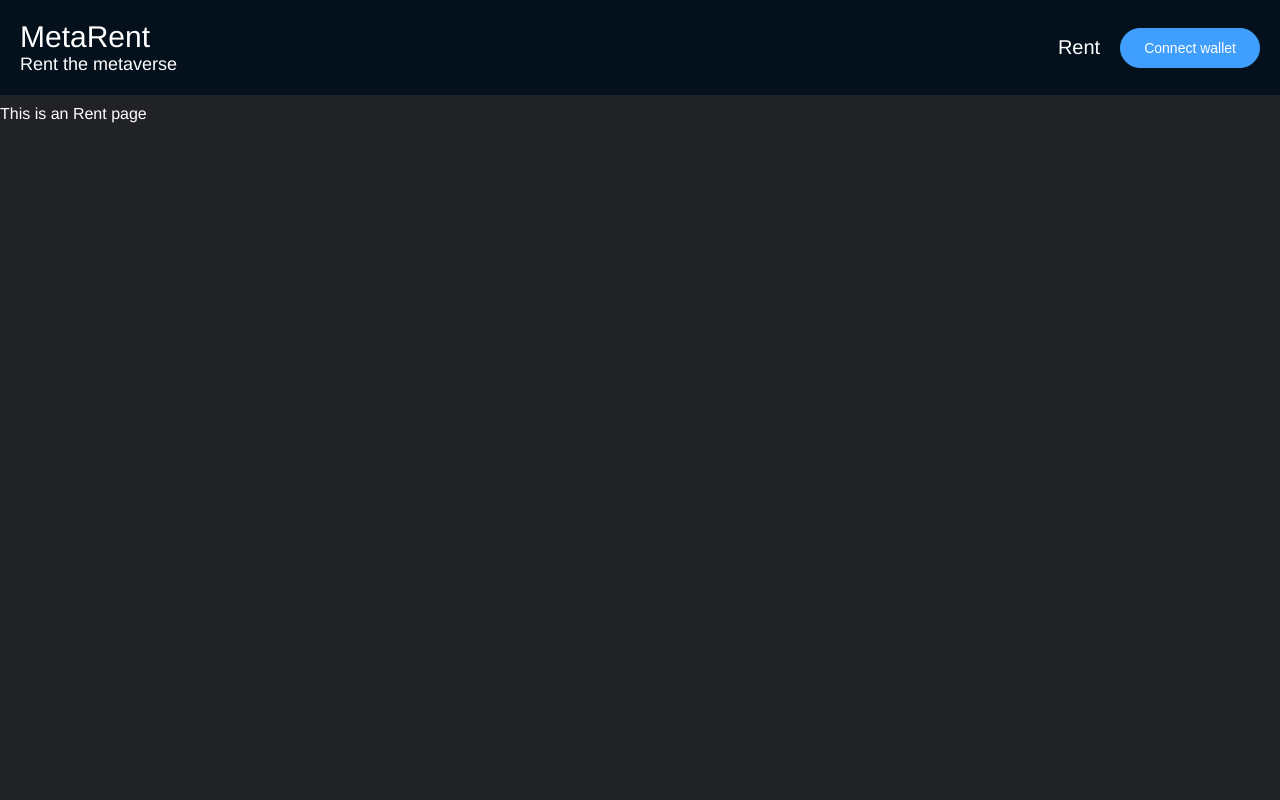
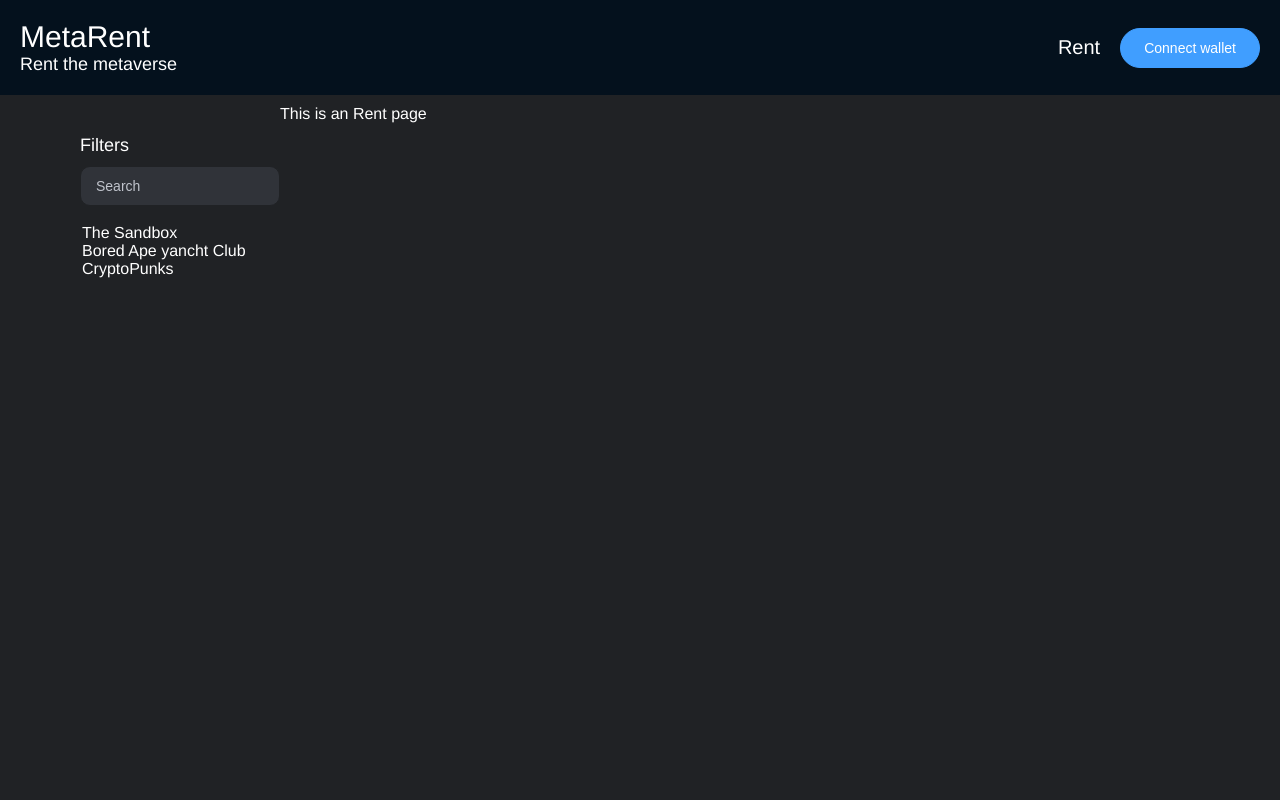
Before and after one commit to metarent-me/dapp, a Vue app: page / in a window 1280 px wide. Shown: the top 800 px of the page. Built offline with nearby package versions, Linux system fonts and the light colour scheme.

Commit message:
add category filter

```diff
--- a/src/assets/global.less
+++ b/src/assets/global.less
@@ -1,5 +1,6 @@
 @global-background-color: rgb(4, 17, 29);
 @body-background-color: rgb(32, 34, 37);
+@main-filter-width: 200px;
 
 html,
 body {
--- a/src/views/Main.vue
+++ b/src/views/Main.vue
@@ -12,7 +12,7 @@ import Footer from "./layouts/Footer.vue";
 import Rent from "./rent/Rent.vue";
 
 export default {
-  name: "Home",
+  name: "Main",
   components: { Footer, Header, Rent },
 };
 </script>
--- /dev/null
+++ b/src/views/layouts/Categoryfilter.vue
@@ -0,0 +1,70 @@
+<template>
+  <div class="category-filter">
+    <div class="category-filter-title">Filters</div>
+    <el-input
+      class="category-filter-input"
+      name="category-filter-input"
+      v-model="input"
+      placeholder="Search"
+    ></el-input>
+    <div class="category-filter-results">
+      <ul class="category-filter-items">
+        <li>The Sandbox</li>
+        <li>Bored Ape yancht Club</li>
+        <li>CryptoPunks</li>
+      </ul>
+    </div>
+  </div>
+</template>
+
+<script>
+export default {
+  name: "Categoryfilter",
+  data() {
+    return {
+      input: "",
+    };
+  },
+};
+</script>
+
+<style lang="less">
+@import "../../assets/global.less";
+
+.category-filter {
+  width: @main-filter-width;
+  max-width: @main-filter-width;
+  display: inline-block;
+  margin-top: 30px;
+}
+
+.category-filter-title {
+  font-size: 18px;
+}
+
+.category-filter-input {
+  margin-top: 10px;
+
+  .el-input__inner {
+    background-color: rgb(48, 51, 57);
+    border-color: rgb(32, 34, 37);
+    color: rgb(229, 232, 235);
+    border-radius: 10px;
+  }
+
+  .el-input__inner:focus {
+    border-color: rgb(32, 34, 37);
+    outline: 0;
+  }
+
+  .el-input__inner:hover {
+    border-color: rgb(32, 34, 37);
+    outline: 0;
+  }
+}
+
+.category-filter-items {
+  list-style-type: none;
+  padding: 2px;
+}
+</style>
--- a/src/views/layouts/Header.vue
+++ b/src/views/layouts/Header.vue
@@ -15,7 +15,7 @@
   </div>
 </template>
 
-<style lang="less" scoped>
+<style lang="less">
 .header-warpper {
   display: flex;
   flex-flow: row wrap;
--- a/src/views/rent/Rent.vue
+++ b/src/views/rent/Rent.vue
@@ -1,8 +1,18 @@
 <template>
   <div class="rent-wrapper">
+    <Categoryfilter />
     <div>This is an Rent page</div>
   </div>
 </template>
+
+<script>
+import Categoryfilter from "../layouts/Categoryfilter.vue";
+
+export default {
+  name: "Rent",
+  components: { Categoryfilter },
+};
+</script>
 
 <style lang="less">
 @import "../../assets/global.less";
@@ -11,5 +21,8 @@
   background-color: @body-background-color;
   min-height: 800px;
   padding-top: 10px;
+  padding: 10px 80px 0 80px;
+  display: flex;
+  flex-flow: row nowrap;
 }
 </style>
```
